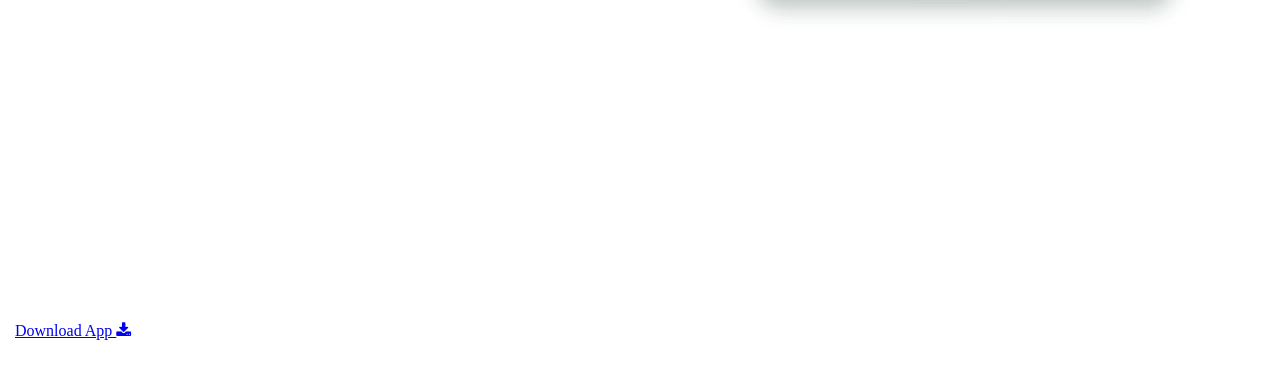
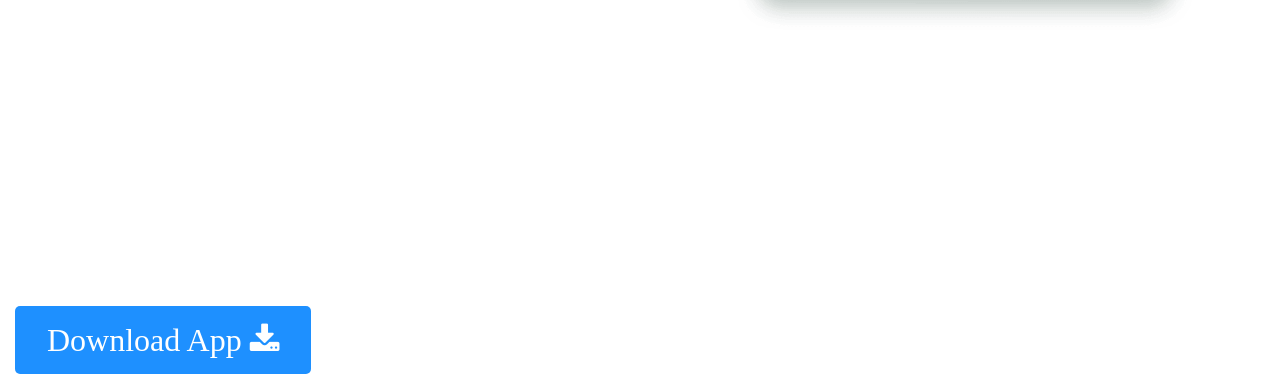
Before and after one commit to Eng-Raya/AR-business-card, a PHP site: page / in a window 1280 px wide; the page is wider, and only the part inside the window is pictured. Shown: the part 502-876 px from the top of that part. Before the commit the page ends 842 px from the top of that part, so only its background shows below. Run offline with PHP 8.4, Linux system fonts and the light colour scheme.

Commit message:
Update style.css

```diff
--- a/style.css
+++ b/style.css
@@ -159,6 +159,24 @@ h1 .heading-1 {
     font-weight: 500;
 }
 
+/* End Home Section */
 
 
-/* End Home Section */
+/* Start Download Section */
+
+
+
+.download-btn {
+    background-color: DodgerBlue;
+    color: white;
+    padding: 1rem 2rem;
+    font-size: 2rem;
+    text-decoration: none;
+    border-radius: 5px;
+}
+
+.download-btn:hover {
+    background-color: RoyalBlue;
+}
+
+/* End Downlaod Section */
```
